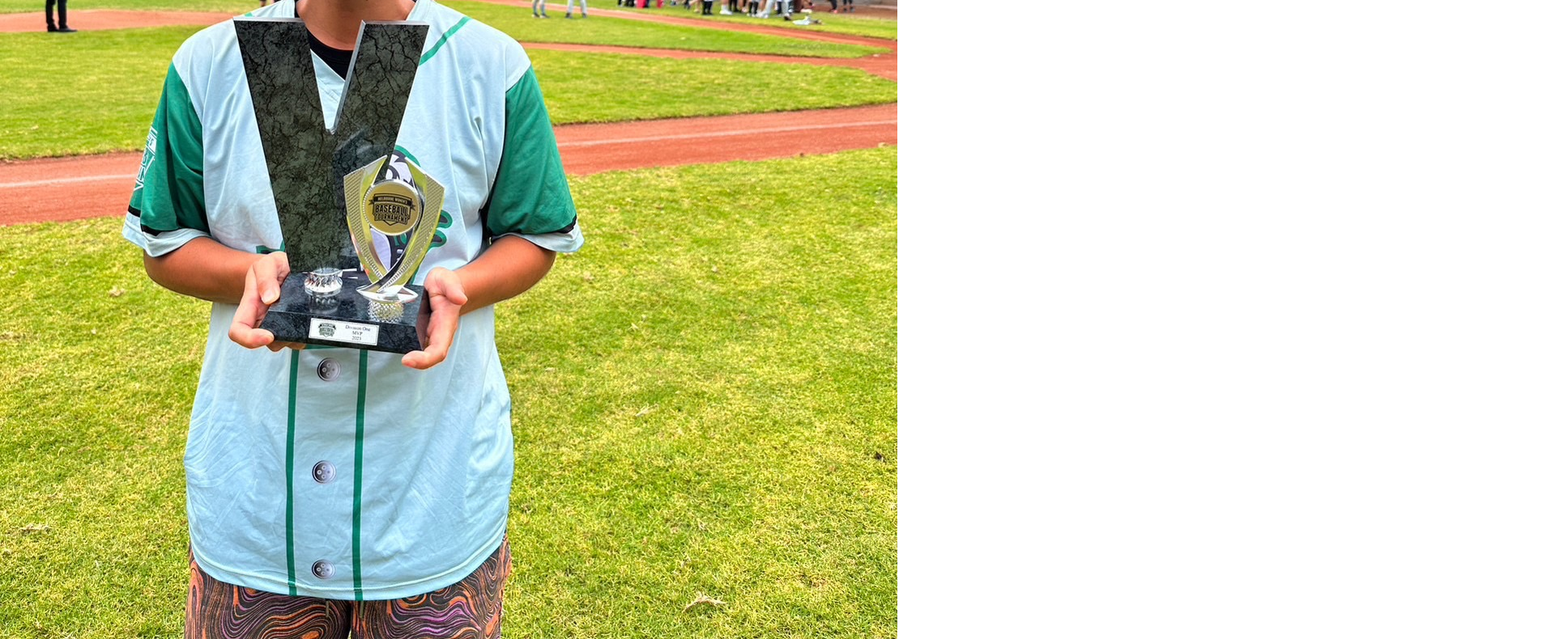
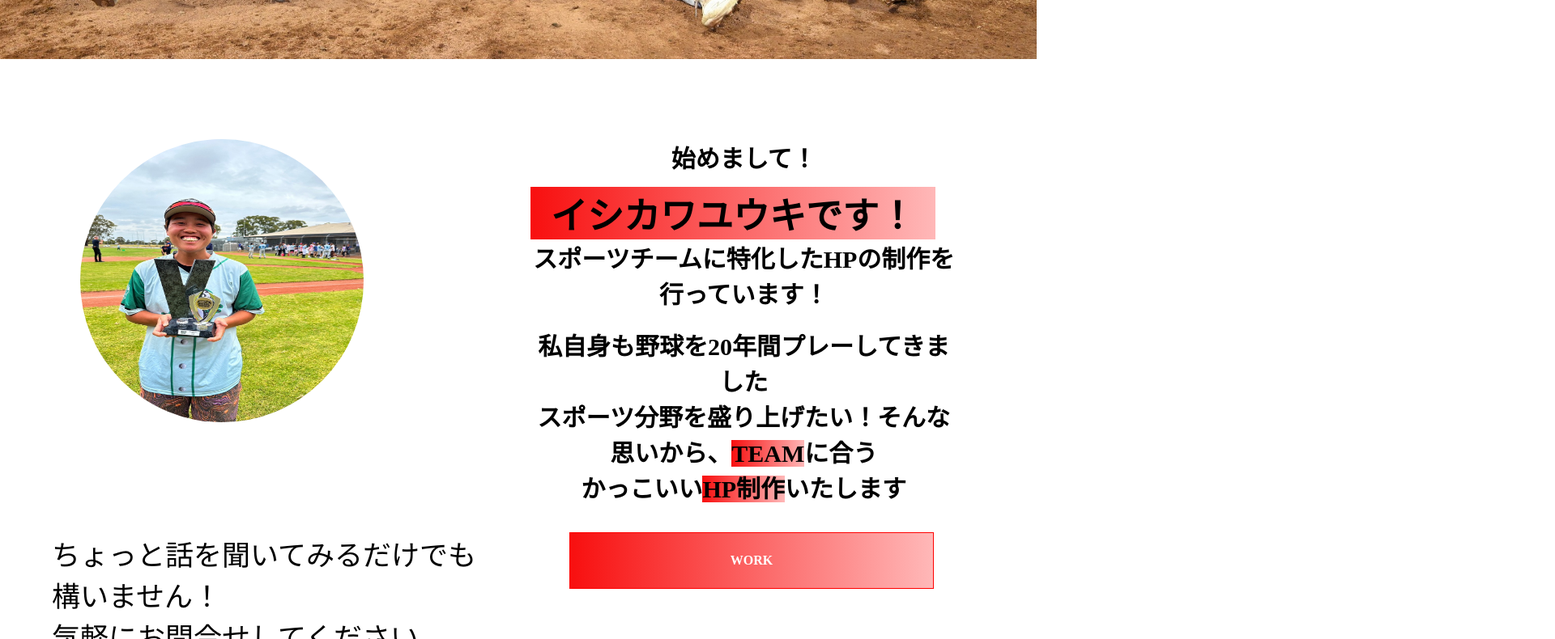
Before and after one commit to Yukes12/original-site, a plain HTML site: page index.html in a window 1280 px wide. Shown: the part 727-1517 px from the top of the page at 81% size, 1920 px wide, since content can reach past the window. Drawn offline with Linux system fonts and the light colour scheme; some packages are replaced by stand-ins of ours; files whose address does not match are found by name.

Commit message:
Add files via upload

```diff
--- a/index.html
+++ b/index.html
@@ -8,7 +8,7 @@
     <meta name="viewport" content="width=device-width, initial-scale=1">
     <link rel="shortcut icon" href="img/favicon.ico">
     <link rel="stylesheet" href="https://unpkg.com/ress/dist/ress.min.css">
-    <link rel="stylesheet" href="/Portfolio\style.css">
+    <link rel="stylesheet" href="/original-site/style.css">
 </head>
 
 <body>
```
